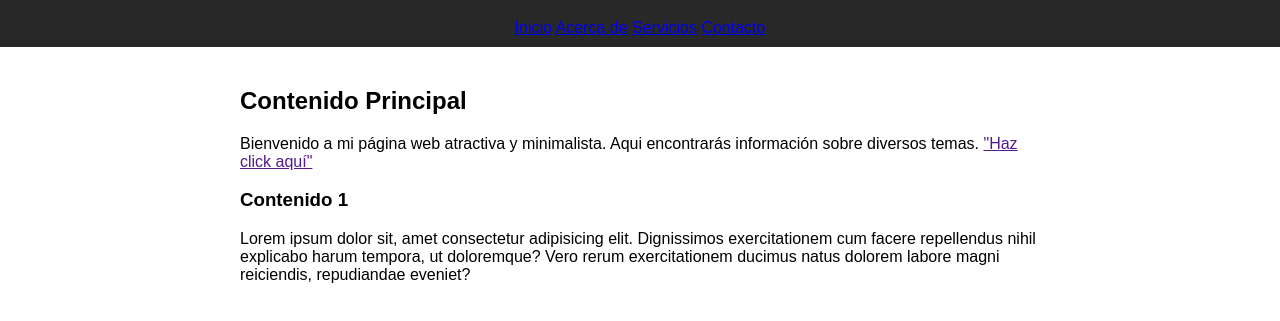
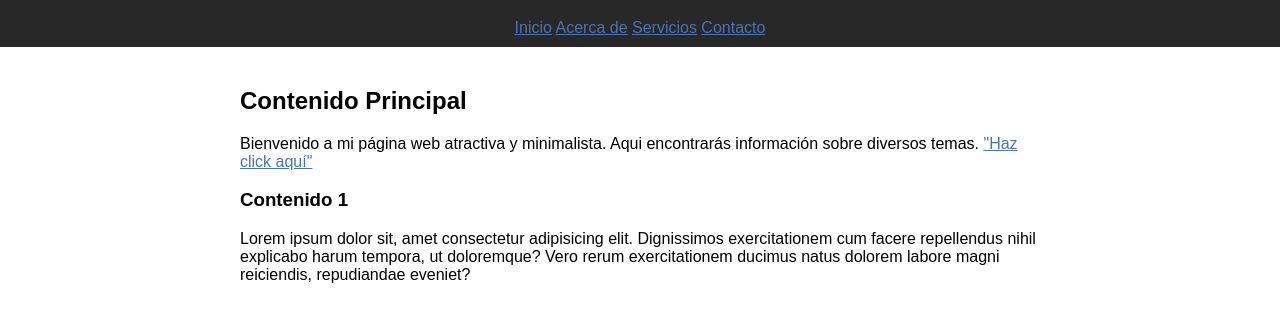
Before and after one commit to arturocueva81/ACAD_X, a plain HTML site: page index.html in a window 1280 px wide. Shown: the part 71-392 px from the top of the page. Drawn offline with Linux system fonts and the light colour scheme.

Commit message:
Update style.css

```diff
--- a/css/style.css
+++ b/css/style.css
@@ -18,3 +18,7 @@ body {
     padding: 20px;
     background-color: white;
 }
+
+a{
+    color: rgb(74, 116, 176);
+}
```
